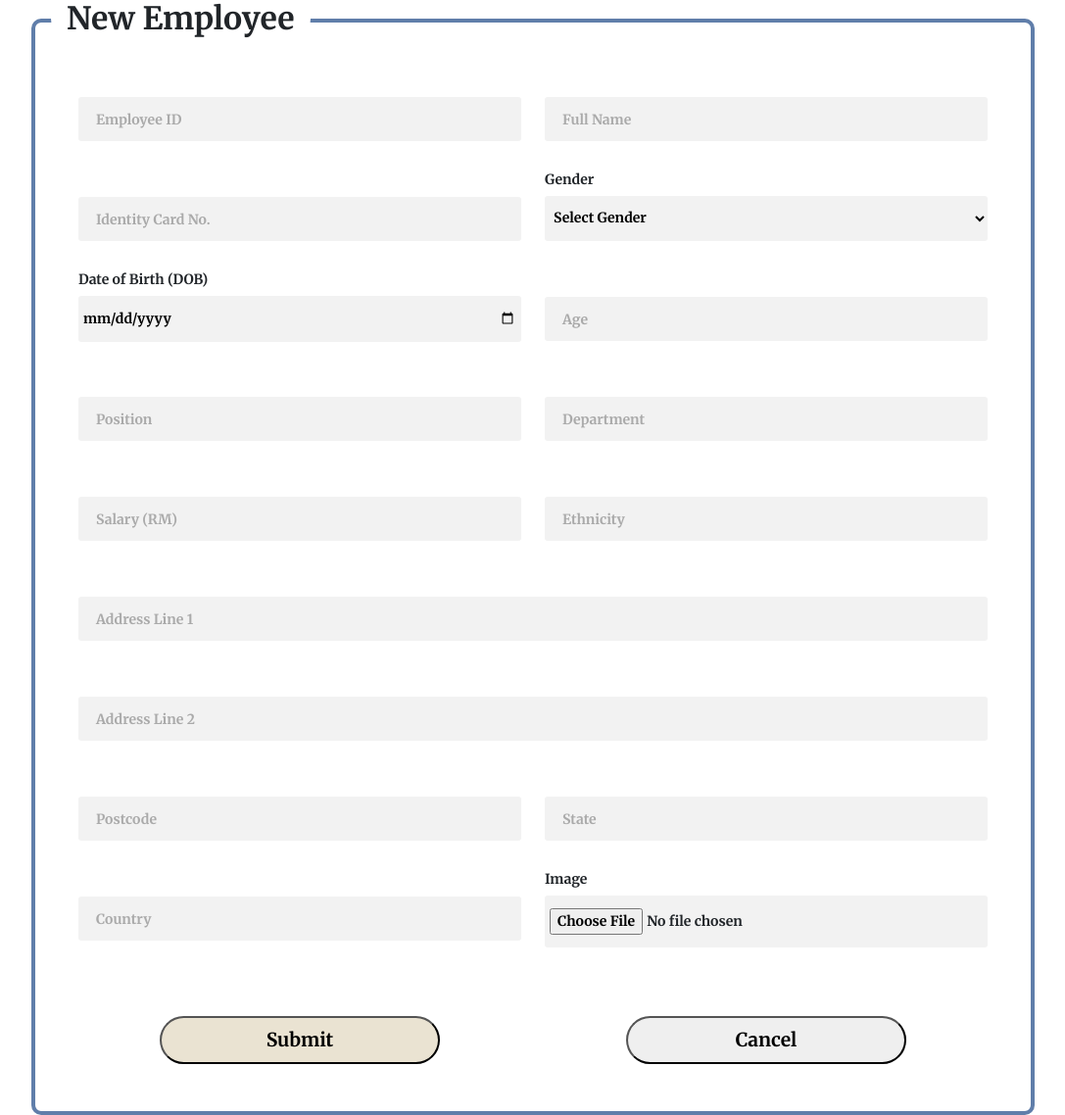
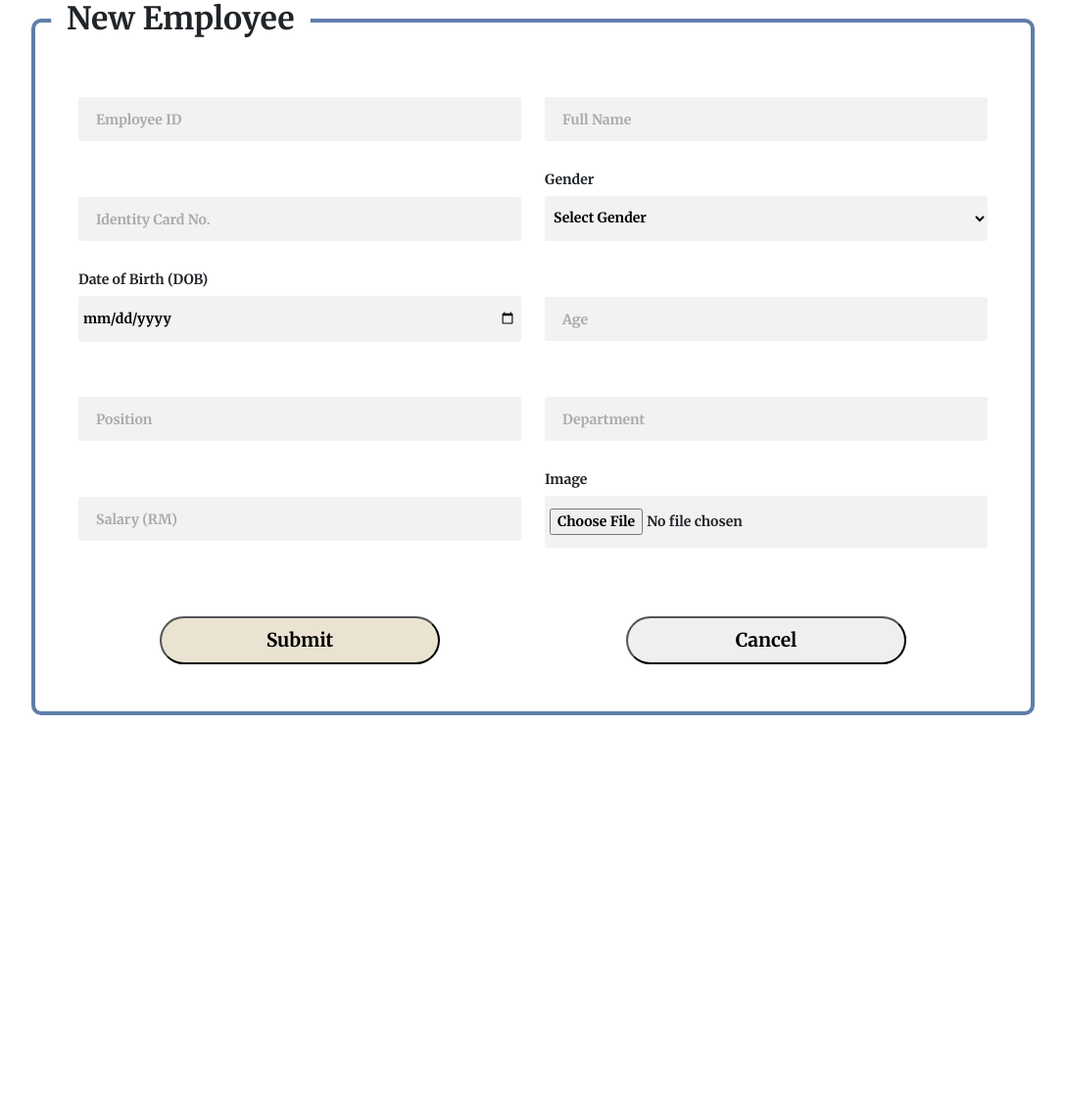
Before and after one commit to youwai/cloud-assignment1, a Flask app: template templates/index.html in a window 1280 px wide. Shown: the part 129-1267 px from the top of the page at 98% size, without its empty margins (96-1183 px from the left). After the commit the page ends 859 px from the top, so only its background shows below. Run offline with Flask 2, Linux system fonts and the light colour scheme; the template is opened without the code that fills it, so the values that code supplies are empty.

Commit message:
create database

```diff
--- a/app.py
+++ b/app.py
@@ -17,8 +17,10 @@ def index():
 
     cursor.execute("CREATE DATABASE HRSystem")
     print(cursor)
+    cursor.commit()
     cursor.execute(create_table)
     print('Created table')
+    cursor.commit()
 
     cursor.execute("Select * from Employees")
     result = cursor.fetchall()
--- a/templates/index.html
+++ b/templates/index.html
@@ -83,38 +83,6 @@
                         <input name="salary" type="text" required>
                         <span class="details">Salary (RM)</span>
                     </div>
-                    <div class="inputbox col">
-                        <input name="ethnicity" type="text" required>
-                        <span class="details">Ethnicity</span>
-                    </div>
-                </div>
-                <div class="row form-row">
-                    <div class="inputbox">
-                        <input name="address1" type="text" required>
-                        <span class="details">Address Line 1</span>
-                    </div>
-                </div>
-                <div class="row form-row">
-                    <div class="inputbox">
-                        <input name="address2" type="text" required>
-                        <span class="details">Address Line 2</span>
-                    </div>
-                </div>
-                <div class="row form-row">
-                    <div class="inputbox col">
-                        <input name="postcode" type="text" required>
-                        <span class="details">Postcode</span>
-                    </div>
-                    <div class="inputbox col">
-                        <input name="state" type="text" required>
-                        <span class="details">State</span>
-                    </div>
-                </div>
-                <div class="row form-row">
-                    <div class="inputbox col">
-                        <input name="country" type="text" required>
-                        <span class="details">Country</span>
-                    </div>
                     <div class="image-section col">
                         <span class="image">Image</span>
                         <input name="image" type="file" id="image-input" required>
```
